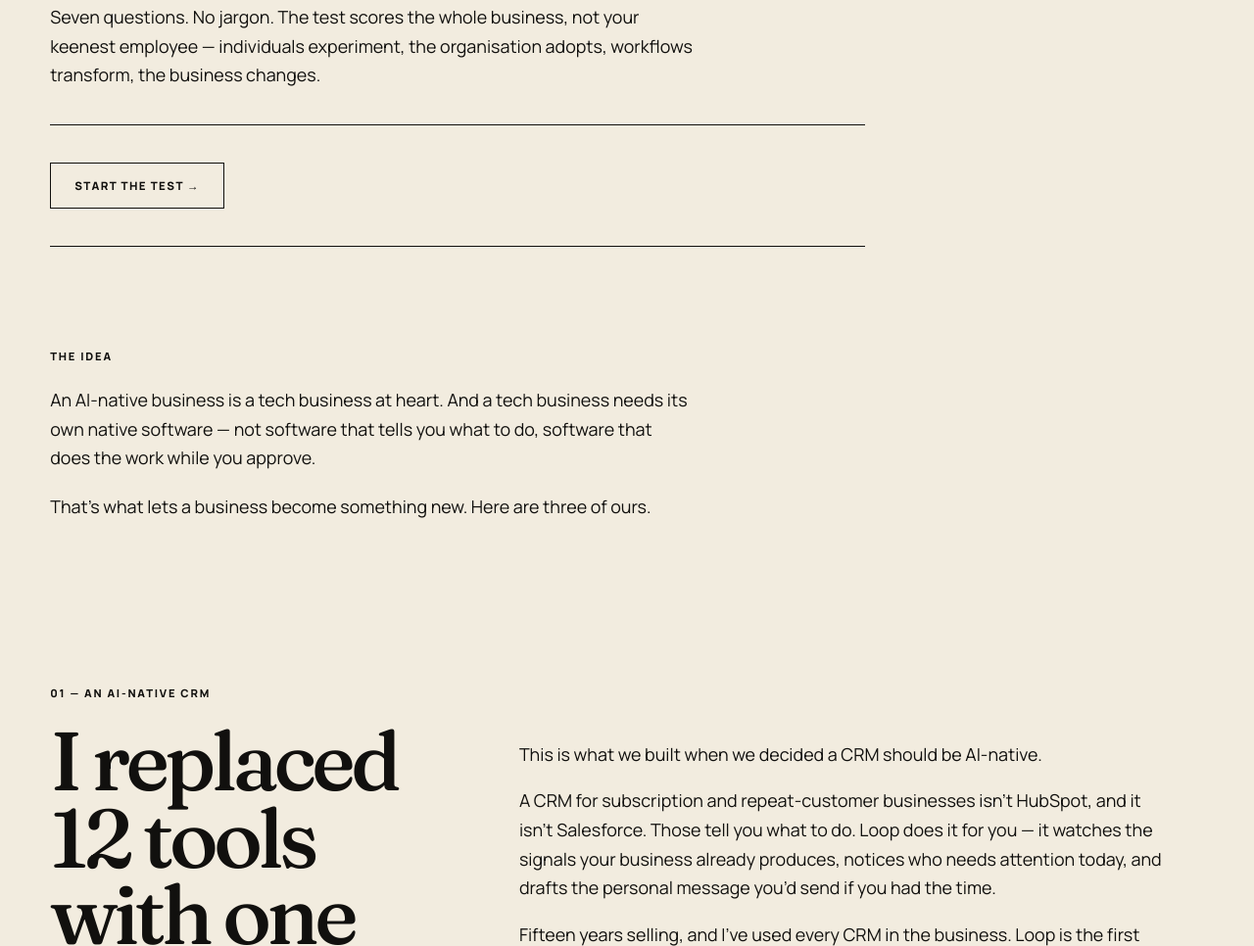
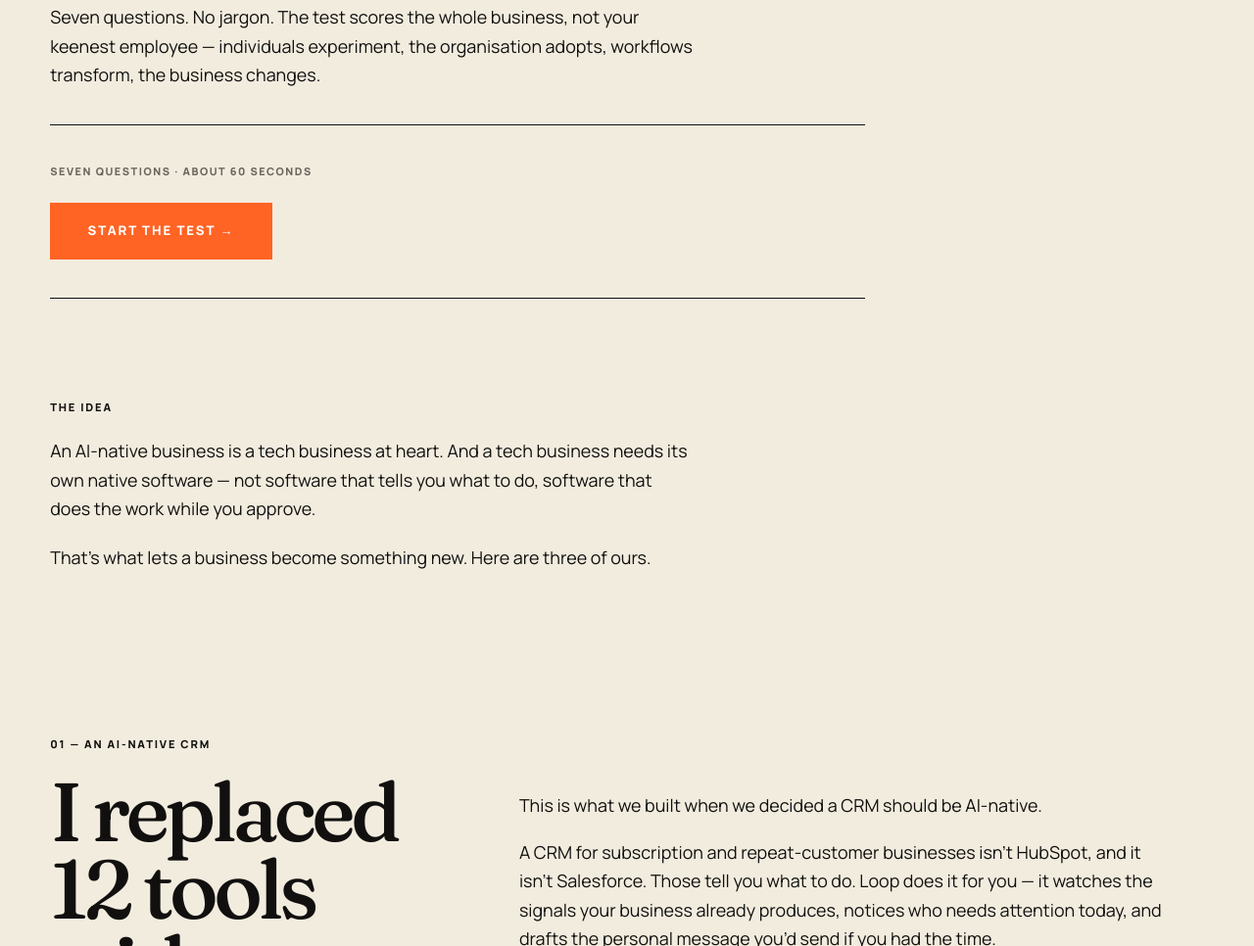
Before and after one commit to geraldvanderpuye/ai-geraldvdp, a website: page index.html in a window 1280 px wide. Shown: the part 3385-4351 px from the top of the page at 98% size. Drawn offline with Linux system fonts and the light colour scheme.

Commit message:
AI test: big orange start button with gradient hover
Co-Authored-By: Claude Fable 5 <noreply@anthropic.com>

```diff
--- a/index.html
+++ b/index.html
@@ -306,6 +306,19 @@
         max-width: 46rem;
       }
       .test-actions { display: flex; gap: 1rem; flex-wrap: wrap; }
+      .test-start {
+        padding: 1.15rem 2.4rem;
+        border: 0;
+        background: var(--orange);
+        color: #fff;
+        font: inherit;
+        font-size: .82rem;
+        font-weight: 800;
+        letter-spacing: .14em;
+        text-transform: uppercase;
+        cursor: pointer;
+      }
+      .test-start:hover { background: linear-gradient(90deg, var(--orange), var(--amber)); color: var(--ink); }
       .test-button {
         padding: .8rem 1.5rem;
         border: 1px solid var(--ink);
@@ -1089,7 +1102,8 @@
 
         function showStart() {
           app.innerHTML = "";
-          const start = make("button", "test-button", "Start the test →");
+          app.appendChild(make("p", "test-progress", "Seven questions · about 60 seconds"));
+          const start = make("button", "test-start", "Start the test →");
           start.type = "button";
           start.addEventListener("click", () => showQuestion(0));
           app.appendChild(start);
```
Also changed, not shown: CLAUDE.md (+1 -1 lines).
